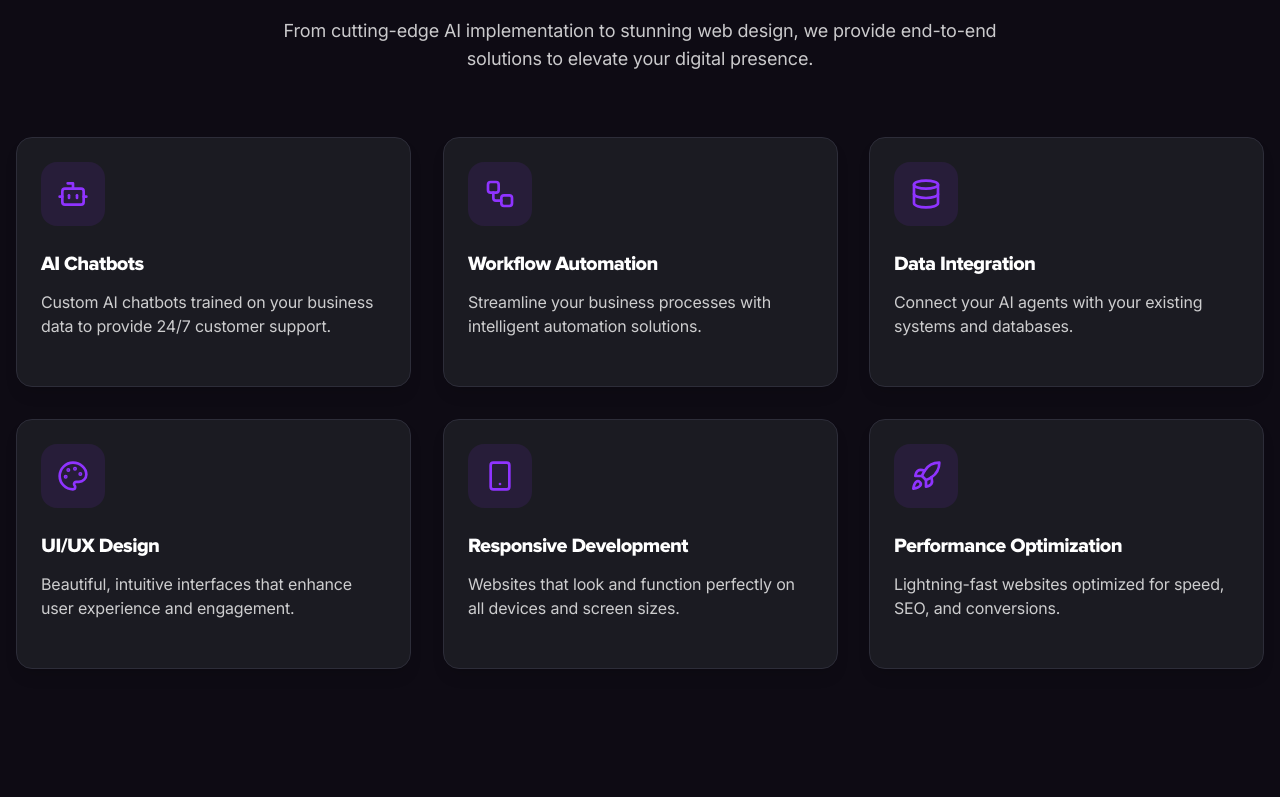
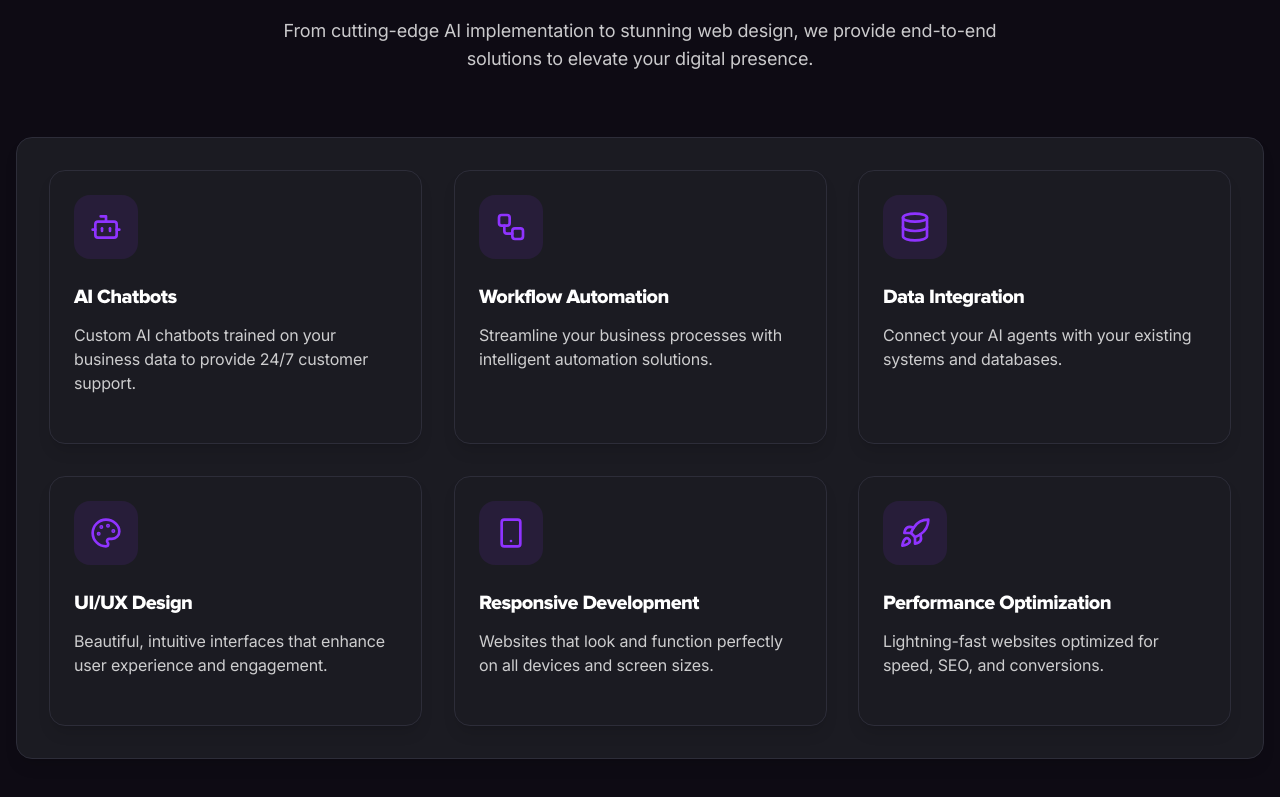
Before and after one commit to NexLayerStudios/NexLayer-Studios, a Next.js app: page / in a window 1280 px wide. Shown: the part 1267-2064 px from the top of the page. Built offline with nearby package versions, Linux system fonts and the light colour scheme.

Commit message:
Where da animations go

```diff
--- a/components/services.tsx
+++ b/components/services.tsx
@@ -118,7 +118,7 @@ export default function Services() {
         </p>
       </div>
 
-      <div className="grid grid-cols-1 md:grid-cols-2 lg:grid-cols-3 gap-8">
+      <div className="grid grid-cols-1 md:grid-cols-2 lg:grid-cols-3 gap-8 service-card bg-[#1b1b22] border border-[#2d2d39] rounded-2xl shadow-lg p-8">
         {services.map((service, index) => {
           // Dramatic directional animation for each card
           let initial = { opacity: 0, x: 0, y: 0, scale: 0.8, rotate: 0 };
@@ -140,7 +140,7 @@ export default function Services() {
                   : initial
               }
               transition={{ delay: 0.2 + index * 0.14, duration: 0.8, type: "spring", stiffness: 40, damping: 10 }}
-              className="p-6 bg-[#1b1b22] border border-[#2d2d39] rounded-2xl shadow-lg will-change-transform"
+              className="service-card p-6 bg-[#1b1b22] border border-[#2d2d39] rounded-2xl shadow-lg will-change-transform"
               style={{
                 transition: "transform 0.1s ease-out",
                 transformStyle: "preserve-3d",
```
